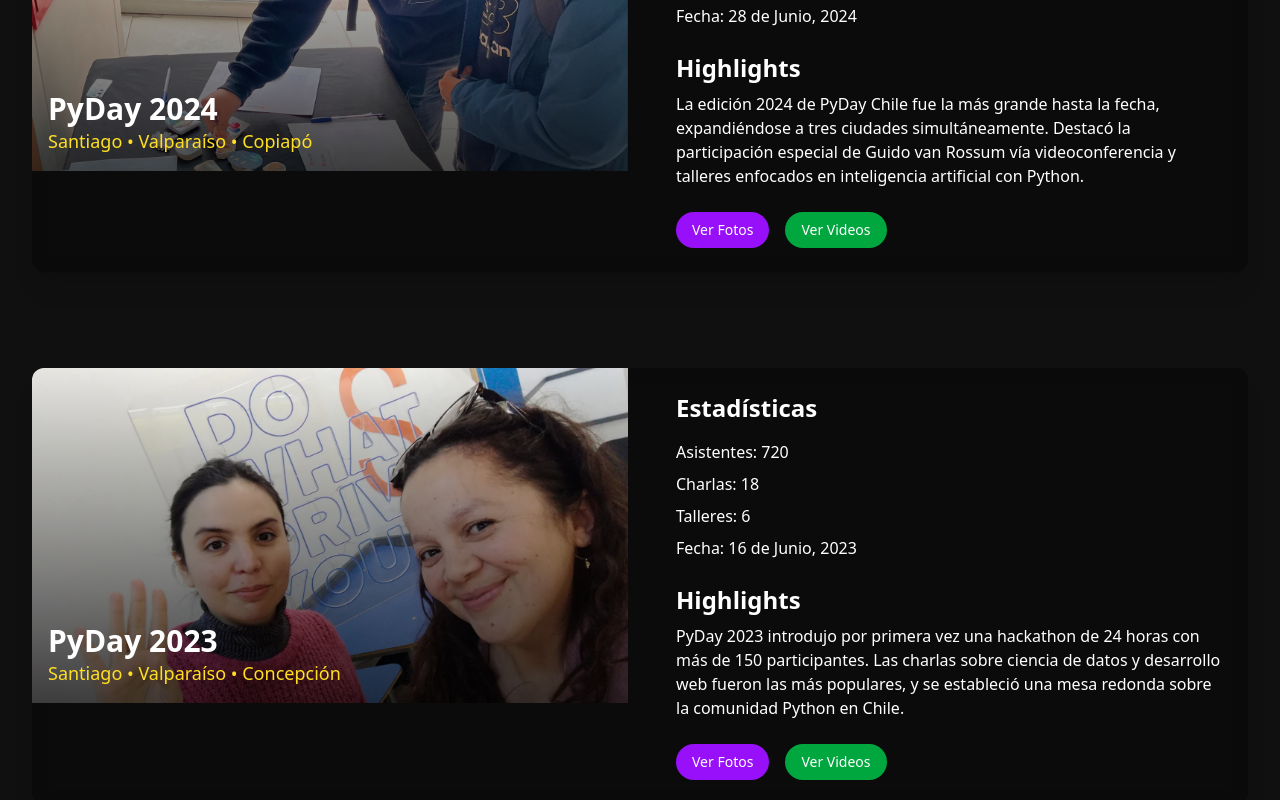
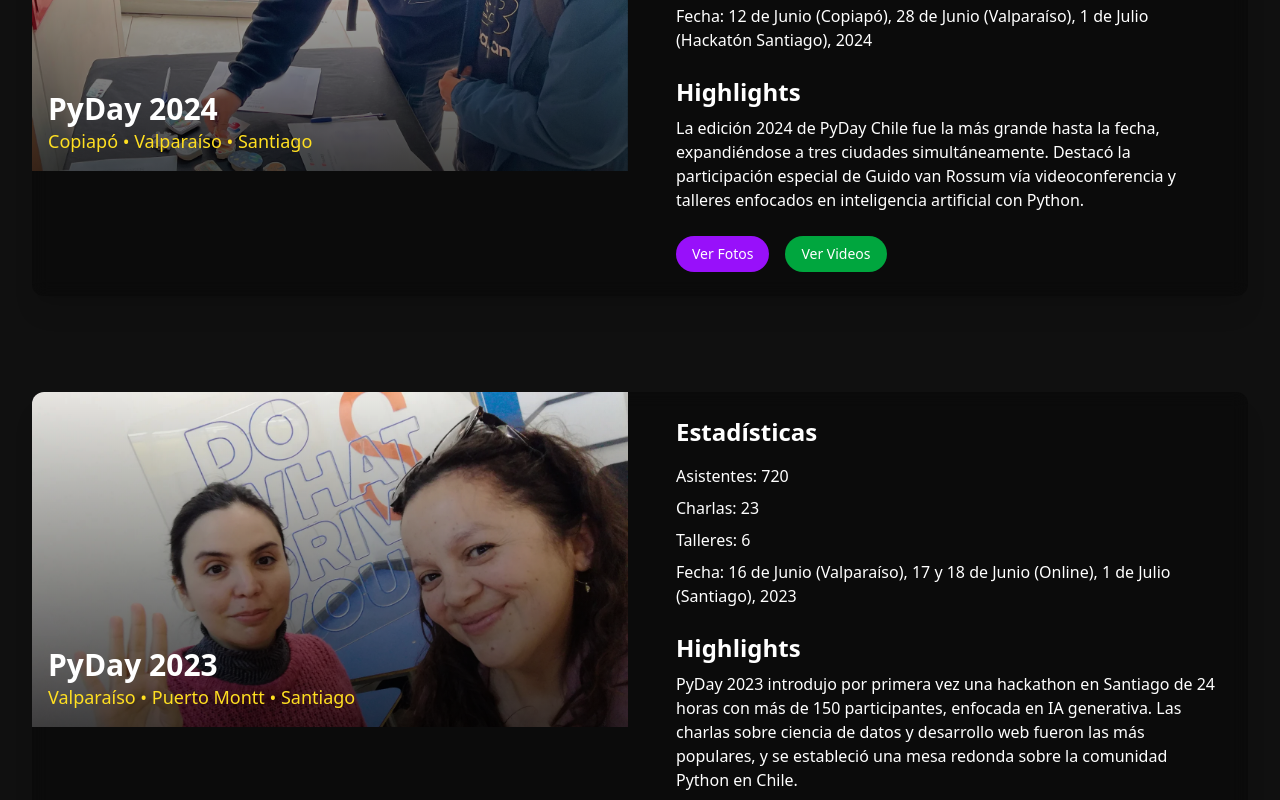
Before and after one commit to python-chile/pydaydotcl, a Next.js app: page /previous-editions in a window 1280 px wide. Shown: the part 460-1260 px from the top of the page. Built offline with nearby package versions, Linux system fonts and the light colour scheme.

Commit message:
Corrección fechas y ciudades eventos anteriores

```diff
--- a/src/data/pastEvents.js
+++ b/src/data/pastEvents.js
@@ -1,12 +1,12 @@
 const pastEvents = [
   {
     year: "2024",
-    cities: ["Santiago", "Valparaíso", "Copiapó"],
+    cities: ["Copiapó", "Valparaíso", "Santiago"],
     mainImage: "/images/gallery/cpo/PYDAY_2024_CPO_02.webp",
     attendees: "850+",
     talks: 24,
     workshops: 8,
-    date: "28 de Junio, 2024",
+    date: "12 de Junio (Copiapó), 28 de Junio (Valparaíso), 1 de Julio (Hackatón Santiago), 2024",
     highlights:
       "La edición 2024 de PyDay Chile fue la más grande hasta la fecha, expandiéndose a tres ciudades simultáneamente. Destacó la participación especial de Guido van Rossum vía videoconferencia y talleres enfocados en inteligencia artificial con Python.",
     photosLink: "/multimedia?year=2024",
@@ -14,25 +14,25 @@
   },
   {
     year: "2023",
-    cities: ["Santiago", "Valparaíso", "Concepción"],
+    cities: ["Valparaíso", "Puerto Montt", "Santiago"],
     mainImage: "/images/gallery/valpo/PYDAY_2023_VALPO_03.webp",
     attendees: "720",
-    talks: 18,
+    talks: 23,
     workshops: 6,
-    date: "16 de Junio, 2023",
+    date: "16 de Junio (Valparaíso), 17 y 18 de Junio (Online), 1 de Julio (Santiago), 2023",
     highlights:
-      "PyDay 2023 introdujo por primera vez una hackathon de 24 horas con más de 150 participantes. Las charlas sobre ciencia de datos y desarrollo web fueron las más populares, y se estableció una mesa redonda sobre la comunidad Python en Chile.",
+      "PyDay 2023 introdujo por primera vez una hackathon en Santiago de 24 horas con más de 150 participantes, enfocada en IA generativa. Las charlas sobre ciencia de datos y desarrollo web fueron las más populares, y se estableció una mesa redonda sobre la comunidad Python en Chile.",
     photosLink: "/multimedia?year=2023",
     videosLink: "/multimedia?videos=2023",
   },
   {
     year: "2022",
-    cities: ["Santiago", "Valparaíso"],
+    cities: ["Valparaíso", "La Serena"],
     mainImage: "/images/gallery/valpo/PYDAY_2022_VALPO_03.webp",
     attendees: "500",
     talks: 15,
     workshops: 5,
-    date: "5-12 de Mayo, 2022",
+    date: "15 de Julio (Valparaíso), 16 de Julio (Online), 5 de Agosto (La Serena), 2022",
     highlights:
       "La primera edición presencial después de la pandemia reunió a entusiastas de Python de todo el país. Se celebraron talleres prácticos de Django, Data Science y automatización. El networking post-evento estableció colaboraciones entre empresas y desarrolladores.",
     photosLink: "/multimedia?year=2022",
```
